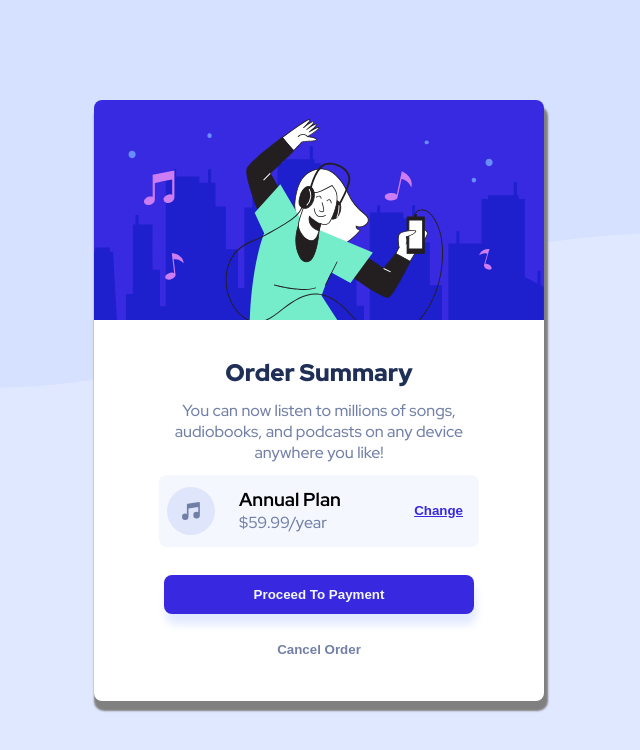
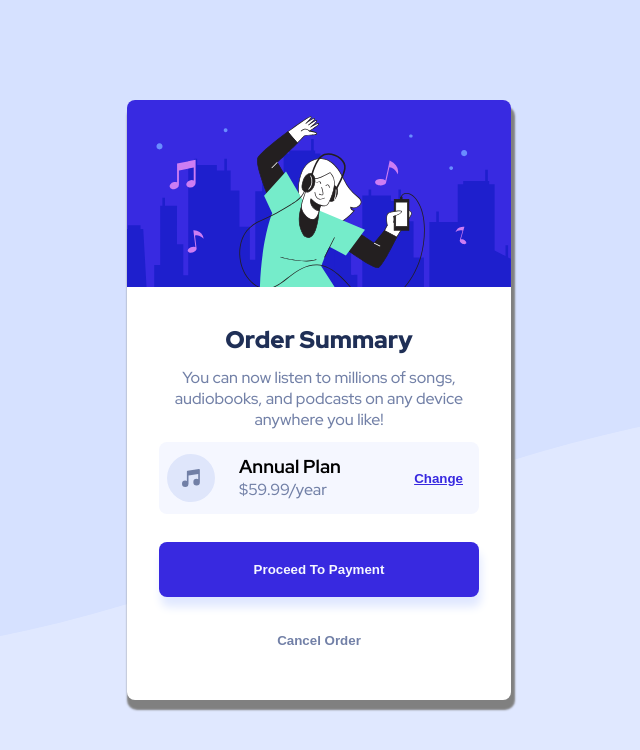
Before and after one commit to nejidevelops/Order-summary-component, a website: page index.html in a window 1280 px wide. Shown: the whole page, without its empty margins (321-961 px from the left). Drawn offline with Linux system fonts and the light colour scheme.

Commit message:
Work on the Order Summary Card

```diff
--- a/style.css
+++ b/style.css
@@ -17,9 +17,8 @@
 body {
   font-family: 'Red Hat Display', sans-serif;
   position: relative;
-  min-height: 100vh;
+  height: 100vh;
   display: flex;
-  flex-direction: column;
   align-items: center;
   justify-content: center;
   background: url(./images/pattern-background-desktop.svg) no-repeat;
@@ -31,16 +30,13 @@ p {
   font-size: 16px;
 }
 
-.card {
-  background: #fff;
-  width: min-content;
-  border-radius: 8px;
-  box-shadow: 2px 8px 2px 2px gray;
+.attribution {
+  font-size: 11px;
+  text-align: center;
 }
 
-.card-image img {
-  overflow: hidden;
-  border-radius: 8px 8px 0 0;
+.attribution a {
+  color: hsl(228, 45%, 44%);
 }
 
 .card-content {
@@ -63,7 +59,7 @@ p {
 }
 
 .card-content .content-paragraph {
-  margin: 0 2rem;
+  margin: 0 0.875rem;
   text-align: center;
 }
 
@@ -88,8 +84,9 @@ p {
 }
 
 .checkout-buttons button {
-  padding: 12px;
-  width: 200%;
+  cursor: pointer;
+  padding: 1.25rem 5rem;
+  width: 320px;
   border: none;
 }
 
@@ -136,17 +133,32 @@ p {
   color: var(--desaturated-blue);
 }
 
-/* .attribution {
-  font-size: 11px;
-  text-align: center;
+@media (min-width: 375px) {
+  body {
+    background: url(./images/pattern-background-mobile.svg) no-repeat;
+    background-size: contain;
+    background-color: var(--pale-blue);
+  }
+
+  .card {
+    background: #fff;
+    width: min-content;
+    border-radius: 8px;
+    box-shadow: none;
+  }
+
+  .card-image img {
+    overflow: hidden;
+    border-radius: 8px 8px 0 0;
+    width: 24rem;
+  }
 }
 
-.attribution a {
-  color: hsl(228, 45%, 44%);
-} */
-
-@media (max-width: 768px) {
-  body {
-    background: url(./images/pattern-background-mobile.svg) no-repeat contain;
+@media (min-width: 768px) {
+  .card {
+    background: #fff;
+    width: min-content;
+    border-radius: 8px;
+    box-shadow: 2px 8px 2px 2px gray;
   }
 }
```
